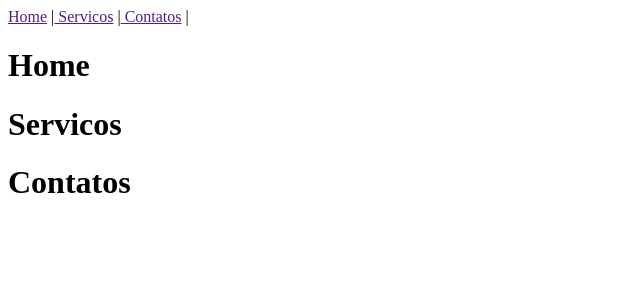
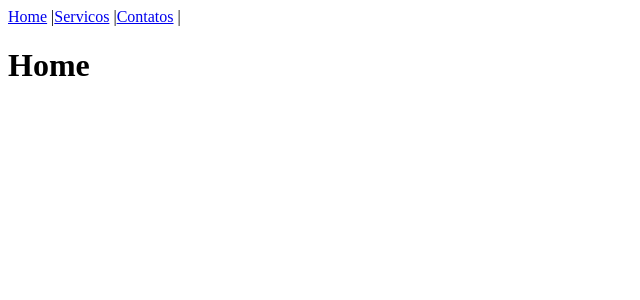
Before and after one commit to samaramiranda/Estudo-Javascript-HTML, a React (Create React App) app in the folder Conteudo-geral/ReactJS/Curso-reactJS-basico/app2/: page / in a window 1280 px wide. Shown: the top 300 px of the page, without its empty margins (0-640 px from the left). Built offline with nearby package versions, Linux system fonts and the light colour scheme.

Commit message:
Aula 042 - Introdução ao React Router

```diff
--- a/Conteudo-geral/ReactJS/Curso-reactJS-basico/app2/src/App.js
+++ b/Conteudo-geral/ReactJS/Curso-reactJS-basico/app2/src/App.js
@@ -1,18 +1,32 @@
 import React, { Component } from "react"
+
 import Navegacao from "./components/Navegacao"
 import Home from "./components/Home"
 import Servicos from "./components/Servicos"
 import Contatos from "./components/Contatos"
 
+import { BrowserRouter as Router, Switch, Route } from "react-router-dom"
+
 class App extends Component {
   render() {
     return (
+      <Router>
         <div>
           <Navegacao></Navegacao>
+
+          <Switch>
+            <Route exact path="/">
               <Home></Home>
+            </Route>
+            <Route path="/servicos">
               <Servicos></Servicos>
+            </Route>
+            <Route path="/contatos">
               <Contatos></Contatos>
+            </Route>
+          </Switch>
         </div>
+      </Router>
     )
   }
 }
--- a/Conteudo-geral/ReactJS/Curso-reactJS-basico/app2/src/components/Navegacao.js
+++ b/Conteudo-geral/ReactJS/Curso-reactJS-basico/app2/src/components/Navegacao.js
@@ -1,11 +1,12 @@
 import React from "react"
+import { Link } from "react-router-dom"
 
 const Navegacao = () => {
   return(
     <div>
-      <a href=""> Home</a> |
-      <a href=""> Servicos</a> |
-      <a href=""> Contatos</a> |
+      <Link to="/">Home</Link> |
+      <Link to="/servicos">Servicos</Link> |
+      <Link to="/contatos">Contatos</Link> |
     </div>
   )
 }
```
Lines whose indentation alone changed are shown as unchanged.
